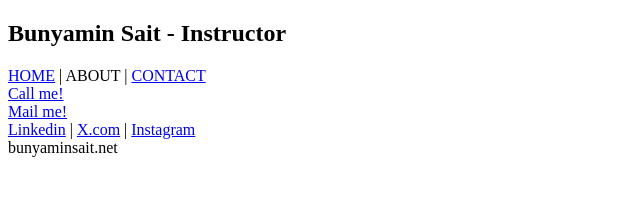
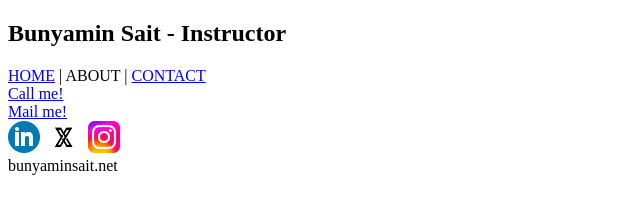
Before and after one commit to BunyaminSait/T144HTMLCSSJS, a plain HTML site: page about.html in a window 1280 px wide. Shown: the whole page, without its empty margins (0-640 px from the left). Drawn offline with Linux system fonts and the light colour scheme.

Commit message:
HTML Gun Sonu

```diff
--- a/about.html
+++ b/about.html
@@ -18,7 +18,7 @@
     <div class="footer"  id="body_3">
         <div class="phone" id="f1"><a href="tel:+905551234564">Call me!</a></div>
         <div class="email" id="f2"><a href="mailto:bunyaminsait@bunyaminsait.net">Mail me!</a></div>
-        <div class="social" id="f3"><a href="http://www.linkedin.com" target="_blank">Linkedin</a> | <a href="http://www.x.com" target="_blank">X.com</a> | <a href="http://www.instagram.com" target="_blank">Instagram</a></div>
+        <div class="social" id="f3"><a href="http://www.linkedin.com" target="_blank"><img src="assets/img/link.png" alt="linkedin" width="32" height="32"></a>  <a href="http://www.x.com" target="_blank"><img src="assets/img/x.png" alt="X.com" width="40" height="32"></a>  <a href="http://www.instagram.com" target="_blank"><img src="assets/img/inst.png" alt="Instagram" width="32" height="32"></a></div>
         <div class="copyright" id="f1">bunyaminsait.net</div>
 </div>
 
```
Also changed, not shown: contact.html (+1 -1 lines).
